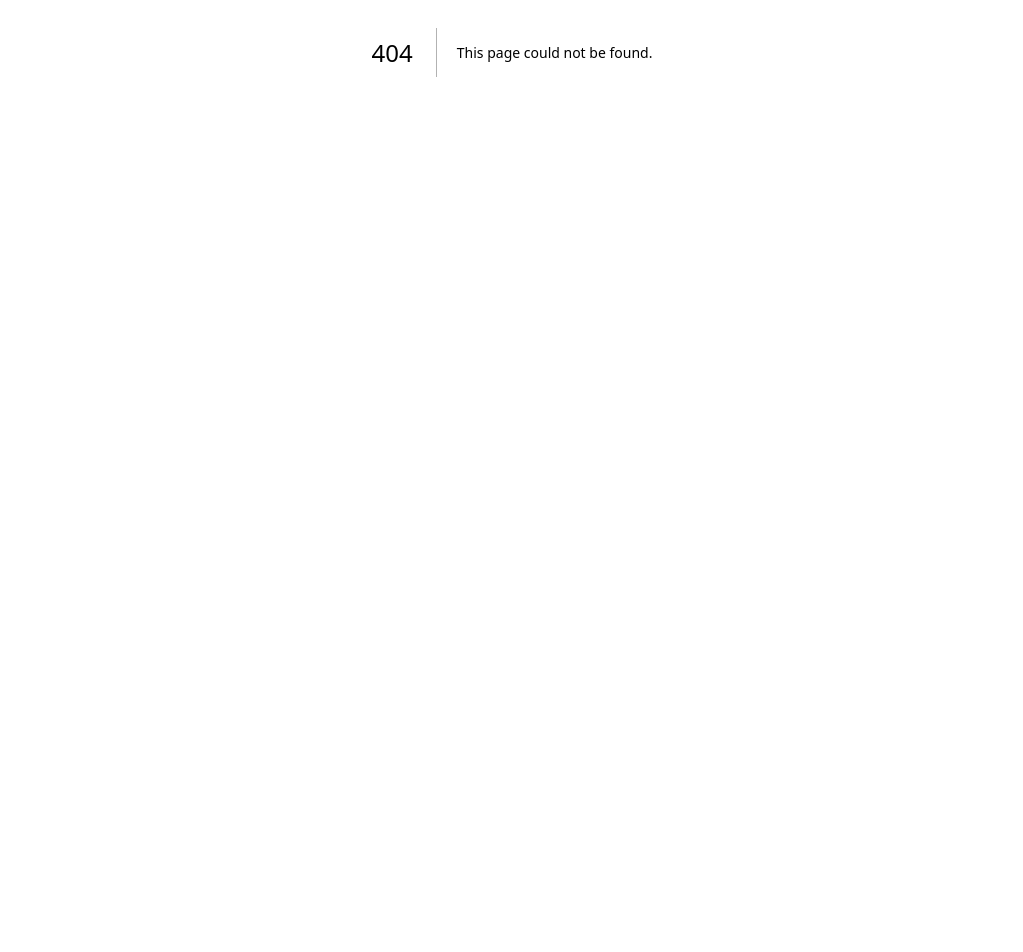
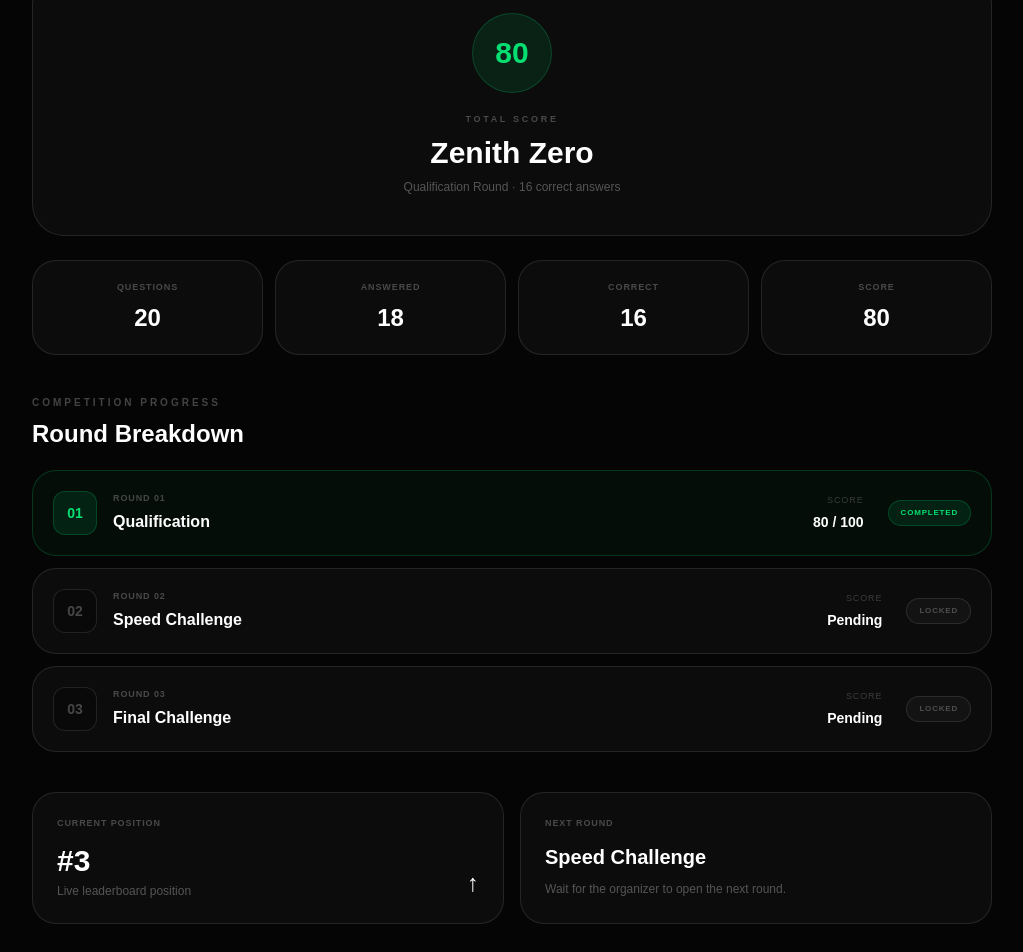
Before and after one commit to niharrai7/zenith-zero, a Next.js app: page /events/event/competition/results in a window 1280 px wide. Before the commit this address had no page. Shown: the part 348-1300 px from the top of the page, without its empty margins (128-1151 px from the left). Before the commit the page ends 800 px from the top, so only its background shows below. Built offline with nearby package versions, Linux system fonts and the light colour scheme.

Commit message:
feat: add competition results screen

```diff
--- /dev/null
+++ b/app/events/event/competition/results/page.js
@@ -0,0 +1,211 @@
+"use client";
+
+import Link from "next/link";
+
+const performance = [
+  { label: "Questions", value: "20" },
+  { label: "Answered", value: "18" },
+  { label: "Correct", value: "16" },
+  { label: "Score", value: "80" },
+];
+
+const breakdown = [
+  {
+    round: "Round 01",
+    title: "Qualification",
+    score: "80 / 100",
+    status: "Completed",
+  },
+  {
+    round: "Round 02",
+    title: "Speed Challenge",
+    score: "Pending",
+    status: "Locked",
+  },
+  {
+    round: "Round 03",
+    title: "Final Challenge",
+    score: "Pending",
+    status: "Locked",
+  },
+];
+
+export default function ResultsPage() {
+  return (
+    <main className="min-h-screen bg-[#050505] text-white">
+      <nav className="border-b border-white/10">
+        <div className="mx-auto flex max-w-6xl items-center justify-between px-5 py-5 sm:px-8">
+          <Link href="/" className="text-xl font-black tracking-tight">
+            ZENITH<span className="text-white/40">ZERO</span>
+          </Link>
+
+          <span className="rounded-full border border-green-400/20 bg-green-400/5 px-3 py-1 text-[9px] font-bold tracking-widest text-green-400">
+            RESULTS
+          </span>
+        </div>
+      </nav>
+
+      <section className="mx-auto max-w-5xl px-5 py-10 sm:px-8 sm:py-14">
+        <div className="text-center">
+          <p className="text-[10px] font-bold uppercase tracking-[0.35em] text-green-400">
+            Round 01 Completed
+          </p>
+
+          <h1 className="mt-4 text-4xl font-black tracking-tight sm:text-6xl">
+            Round Results
+          </h1>
+
+          <p className="mx-auto mt-4 max-w-xl text-sm leading-6 text-white/35">
+            Your qualification round has been evaluated. Here is the current
+            performance summary for your team.
+          </p>
+        </div>
+
+        <div className="mt-10 rounded-[2rem] border border-white/10 bg-white/[0.03] p-7 text-center sm:p-10">
+          <div className="mx-auto flex h-20 w-20 items-center justify-center rounded-full border border-green-400/20 bg-green-400/10 text-3xl font-black text-green-400">
+            80
+          </div>
+
+          <p className="mt-5 text-[9px] font-bold uppercase tracking-[0.3em] text-white/25">
+            Total Score
+          </p>
+
+          <h2 className="mt-2 text-3xl font-black">Zenith Zero</h2>
+
+          <p className="mt-2 text-xs text-white/30">
+            Qualification Round · 16 correct answers
+          </p>
+        </div>
+
+        <div className="mt-6 grid gap-3 sm:grid-cols-4">
+          {performance.map((item) => (
+            <div
+              key={item.label}
+              className="rounded-3xl border border-white/10 bg-white/[0.03] p-5 text-center"
+            >
+              <p className="text-[9px] font-bold uppercase tracking-widest text-white/25">
+                {item.label}
+              </p>
+
+              <p className="mt-2 text-2xl font-black">{item.value}</p>
+            </div>
+          ))}
+        </div>
+
+        <div className="mt-10">
+          <div className="mb-5">
+            <p className="text-[10px] font-bold uppercase tracking-[0.3em] text-white/25">
+              Competition Progress
+            </p>
+
+            <h2 className="mt-2 text-2xl font-black">
+              Round Breakdown
+            </h2>
+          </div>
+
+          <div className="space-y-3">
+            {breakdown.map((item, index) => (
+              <div
+                key={item.round}
+                className={`flex flex-col gap-5 rounded-3xl border p-5 sm:flex-row sm:items-center sm:justify-between ${
+                  index === 0
+                    ? "border-green-400/20 bg-green-400/[0.04]"
+                    : "border-white/10 bg-white/[0.03]"
+                }`}
+              >
+                <div className="flex items-center gap-4">
+                  <div
+                    className={`flex h-11 w-11 shrink-0 items-center justify-center rounded-xl border text-sm font-black ${
+                      index === 0
+                        ? "border-green-400/20 bg-green-400/10 text-green-400"
+                        : "border-white/10 bg-black/20 text-white/25"
+                    }`}
+                  >
+                    {String(index + 1).padStart(2, "0")}
+                  </div>
+
+                  <div>
+                    <p className="text-[9px] font-bold uppercase tracking-widest text-white/25">
+                      {item.round}
+                    </p>
+
+                    <h3 className="mt-1 font-bold">{item.title}</h3>
+                  </div>
+                </div>
+
+                <div className="flex items-center justify-between gap-6 sm:justify-end">
+                  <div className="text-left sm:text-right">
+                    <p className="text-[9px] uppercase tracking-widest text-white/20">
+                      Score
+                    </p>
+
+                    <p className="mt-1 text-sm font-black">{item.score}</p>
+                  </div>
+
+                  <span
+                    className={`rounded-full border px-3 py-1.5 text-[8px] font-bold uppercase tracking-widest ${
+                      item.status === "Completed"
+                        ? "border-green-400/20 bg-green-400/10 text-green-400"
+                        : "border-white/10 bg-white/[0.03] text-white/25"
+                    }`}
+                  >
+                    {item.status}
+                  </span>
+                </div>
+              </div>
+            ))}
+          </div>
+        </div>
+
+        <div className="mt-10 grid gap-4 sm:grid-cols-2">
+          <div className="rounded-3xl border border-white/10 bg-white/[0.03] p-6">
+            <p className="text-[9px] font-bold uppercase tracking-widest text-white/25">
+              Current Position
+            </p>
+
+            <div className="mt-3 flex items-end justify-between">
+              <div>
+                <p className="text-3xl font-black">#3</p>
+                <p className="mt-1 text-xs text-white/30">
+                  Live leaderboard position
+                </p>
+              </div>
+
+              <span className="text-2xl">↑</span>
+            </div>
+          </div>
+
+          <div className="rounded-3xl border border-white/10 bg-white/[0.03] p-6">
+            <p className="text-[9px] font-bold uppercase tracking-widest text-white/25">
+              Next Round
+            </p>
+
+            <h3 className="mt-3 text-xl font-black">
+              Speed Challenge
+            </h3>
+
+            <p className="mt-2 text-xs leading-5 text-white/30">
+              Wait for the organizer to open the next round.
+            </p>
+          </div>
+        </div>
+
+        <div className="mt-8 flex flex-col gap-3 sm:flex-row sm:justify-center">
+          <Link
+            href="/events/event/competition/leaderboard"
+            className="rounded-xl bg-white px-7 py-3.5 text-center text-sm font-bold text-black transition hover:bg-white/90"
+          >
+            View Live Leaderboard →
+          </Link>
+
+          <Link
+            href="/events/event/team"
+            className="rounded-xl border border-white/10 px-7 py-3.5 text-center text-sm font-bold text-white/60 transition hover:bg-white/5"
+          >
+            Team Lobby
+          </Link>
+        </div>
+      </section>
+    </main>
+  );
+}
```
